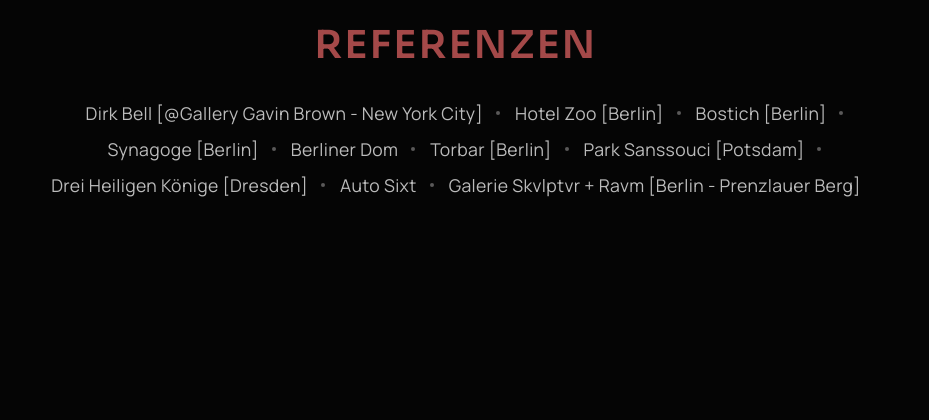
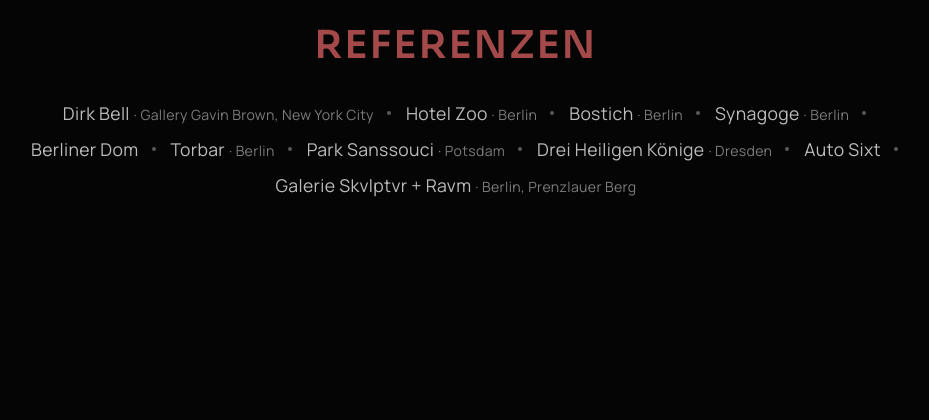
Before and after one commit to LucaGiona/raum_skulpturen, a PHP site: page / in a window 1280 px wide. Shown: the part 4033-4453 px from the top of the page, without its empty margins (184-1113 px from the left). Run offline with PHP 8.4, Linux system fonts and the light colour scheme.

Commit message:
Referenzen: Ort-Angaben und Grid-Anpassungen unter 740px
- Ort steht jetzt als kleiner, gedimmter Text hinter dem Namen
  (Mittelpunkt-Trenner statt Klammern), z.B. "Hotel Zoo · Berlin"
- Dirk Bell an erste Stelle, Dirk-Bell- und Galerie-Eintrag spannen
  unter 740px als 2-Spalten-Grid über beide Spalten
- linke Spalte rechtsbündig, rechte linksbündig (Text trifft sich
  optisch in der Mitte)

```diff
--- a/css/style.css
+++ b/css/style.css
@@ -601,6 +601,15 @@ body {
     letter-spacing: 0.02em;
     color: var(--color-text-muted);
     position: relative;
+}
+
+.references-location {
+    font-size: 0.8em;
+    opacity: 0.65;
+}
+
+.references-location::before {
+    content: " · ";
 }
 
 .references-list li:not(:last-child)::after {
--- a/index.html
+++ b/index.html
@@ -203,16 +203,16 @@
     <section class="references" aria-labelledby="references-heading">
         <h2 class="references-title" id="references-heading" data-i18n="referencesTitle">Referenzen</h2>
         <ul class="references-list">
-            <li class="references-item--wide">Dirk Bell [@Gallery Gavin Brown - New York City]</li>
-            <li>Hotel Zoo [Berlin]</li>
-            <li>Bostich [Berlin]</li>
-            <li>Synagoge [Berlin]</li>
+            <li class="references-item--wide">Dirk Bell <span class="references-location">Gallery Gavin Brown, New York City</span></li>
+            <li>Hotel Zoo <span class="references-location">Berlin</span></li>
+            <li>Bostich <span class="references-location">Berlin</span></li>
+            <li>Synagoge <span class="references-location">Berlin</span></li>
             <li>Berliner Dom</li>
-            <li>Torbar [Berlin]</li>
-            <li>Park Sanssouci [Potsdam]</li>
-            <li>Drei Heiligen Könige [Dresden]</li>
+            <li>Torbar <span class="references-location">Berlin</span></li>
+            <li>Park Sanssouci <span class="references-location">Potsdam</span></li>
+            <li>Drei Heiligen Könige <span class="references-location">Dresden</span></li>
             <li>Auto Sixt</li>
-            <li class="references-item--wide">Galerie Skvlptvr + Ravm [Berlin - Prenzlauer Berg]</li>
+            <li class="references-item--wide">Galerie Skvlptvr + Ravm <span class="references-location">Berlin, Prenzlauer Berg</span></li>
         </ul>
     </section>
     <section class="guestbook" id="guestbook" aria-label="Gästebuch">
```
